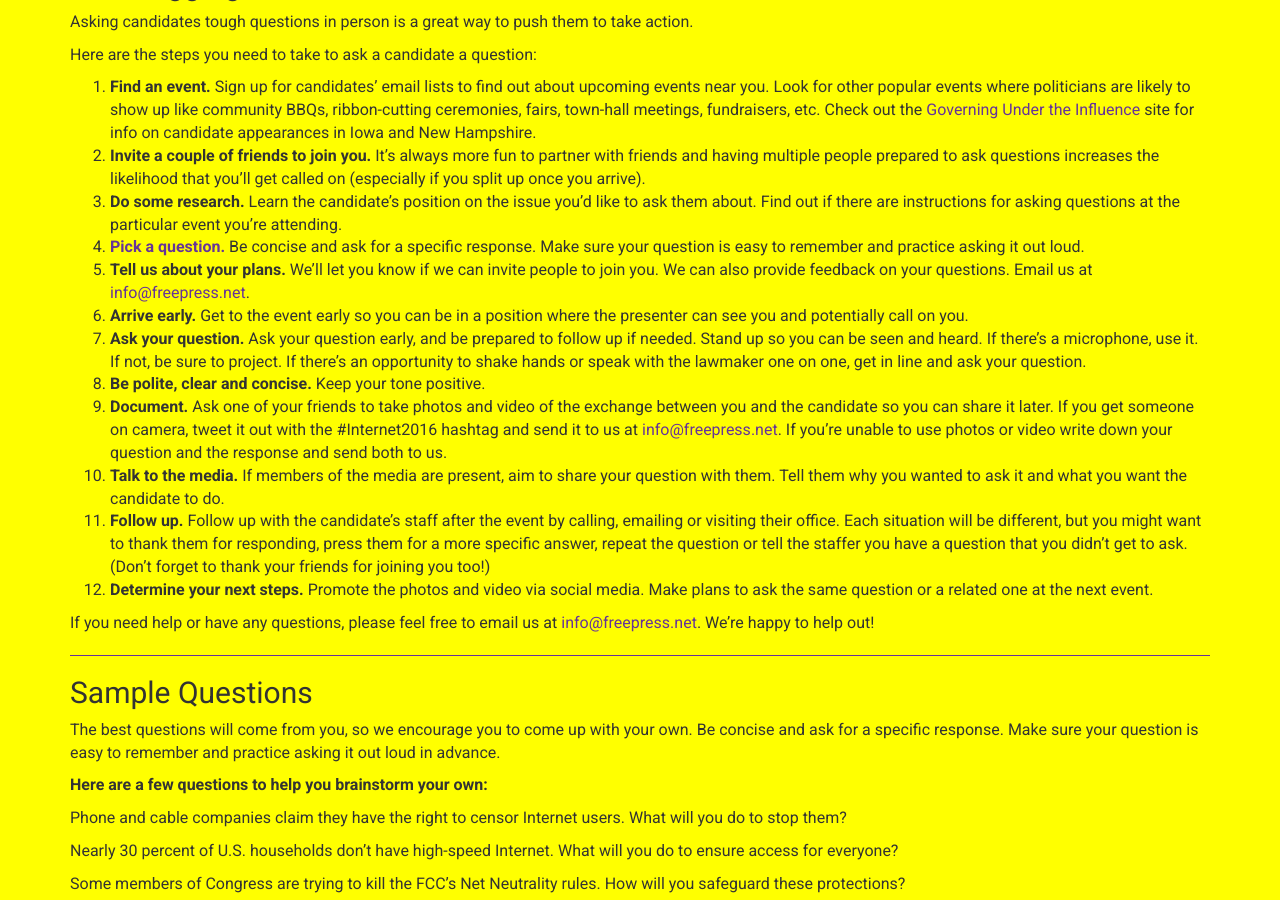
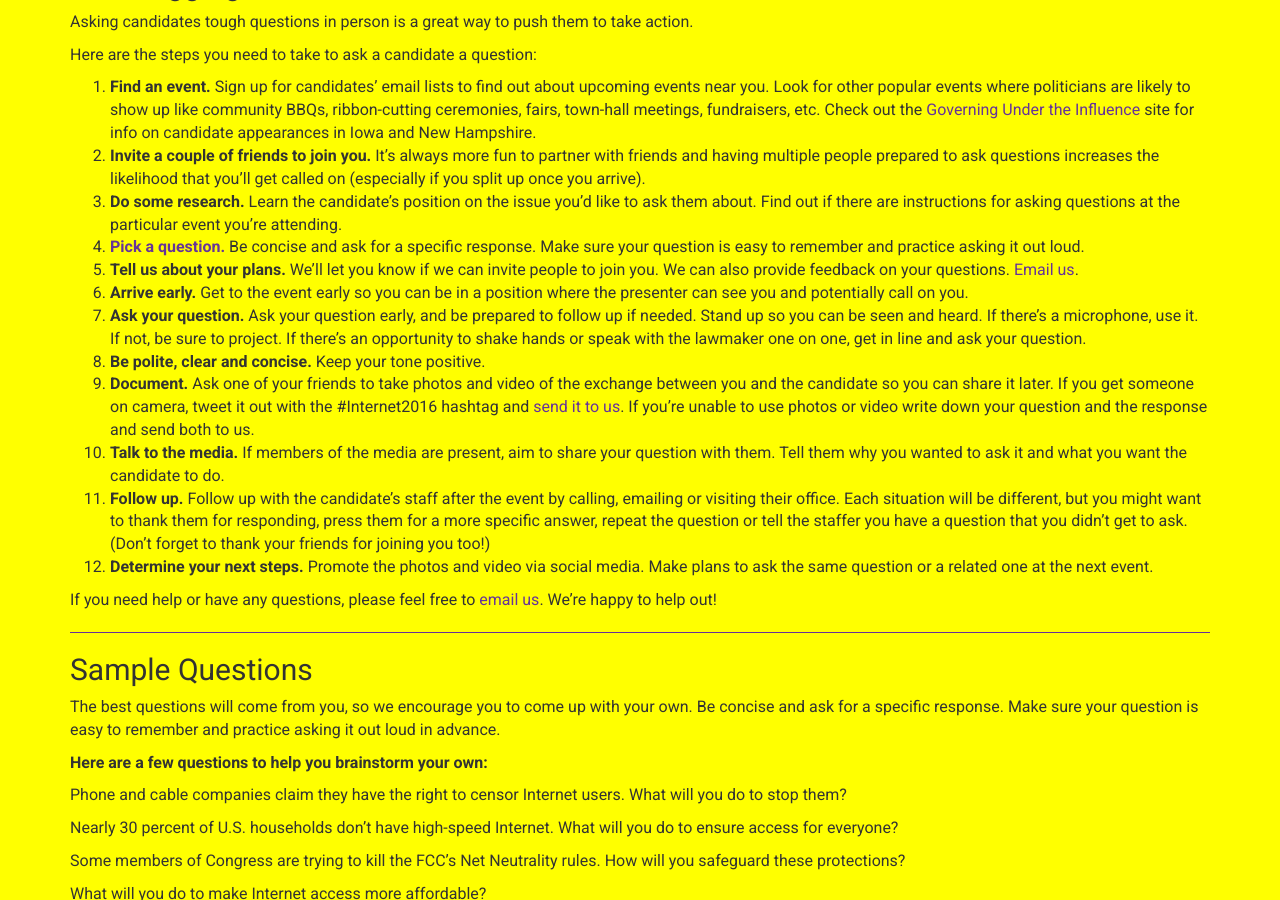
Before and after one commit to freepress/internet2016, a Jekyll site: the page built from _posts/toolkits/2015-01-03-educate-the-candidates.md, in a window 1280 px wide and 900 px high, scrolled down 1635 px. Built offline with Jekyll 4.4.1, drawn with Linux system fonts in a browser that asks for light colours; comment, search, counter and statistics services are not loaded.

Commit message:
updated info@ links

```diff
--- a/_posts/toolkits/2015-01-03-educate-the-candidates.md
+++ b/_posts/toolkits/2015-01-03-educate-the-candidates.md
@@ -58,16 +58,16 @@ Here are the steps you need to take to ask a candidate a question:
  1. **Invite a couple of friends to join you.** It’s always more fun to partner with friends and having multiple people prepared to ask questions increases the likelihood that you’ll get called on (especially if you split up once you arrive).
  1. **Do some research.** Learn the candidate’s position on the issue you’d like to ask them about. Find out if there are instructions for asking questions at the particular event you’re attending.
  1. <a href="#questions">**Pick a question.**</a> Be concise and ask for a specific response. Make sure your question is easy to remember and practice asking it out loud.
- 1. **Tell us about your plans.** We’ll let you know if we can invite people to join you. We can also provide feedback on your questions. Email us at <a href="mailto:info@freepress.net?subject=Internet 2016 bird dogging inquiry">info@freepress.net</a>.
+ 1. **Tell us about your plans.** We’ll let you know if we can invite people to join you. We can also provide feedback on your questions. <a href="mailto:info@freepress.net?subject=Internet 2016 bird dogging inquiry">Email us</a>.
  1. **Arrive early.** Get to the event early so you can be in a position where the presenter can see you and potentially call on you.
  1. **Ask your question.** Ask your question early, and be prepared to follow up if needed. Stand up so you can be seen and heard. If there’s a microphone, use it. If not, be sure to project. If there’s an opportunity to shake hands or speak with the lawmaker one on one, get in line and ask your question.
  1. **Be polite, clear and concise.** Keep your tone positive.
- 1. **Document.** Ask one of your friends to take photos and video of the exchange between you and the candidate so you can share it later. If you get someone on camera, tweet it out with the #Internet2016 hashtag and send it to us at <a href="mailto:info@freepress.net?subject=Internet 2016 bird dogging follow up">info@freepress.net</a>. If you’re unable to use photos or video write down your question and the response and send both to us.
+ 1. **Document.** Ask one of your friends to take photos and video of the exchange between you and the candidate so you can share it later. If you get someone on camera, tweet it out with the #Internet2016 hashtag and <a href="mailto:info@freepress.net?subject=Internet 2016 bird dogging follow up">send it to us</a>. If you’re unable to use photos or video write down your question and the response and send both to us.
  1. **Talk to the media.** If members of the media are present, aim to share your question with them. Tell them why you wanted to ask it and what you want the candidate to do.
  1. **Follow up.** Follow up with the candidate’s staff after the event by calling, emailing or visiting their office. Each situation will be different, but you might want to thank them for responding, press them for a more specific answer, repeat the question or tell the staffer you have a question that you didn’t get to ask. (Don’t forget to thank your friends for joining you too!)
  1. **Determine your next steps.** Promote the photos and video via social media. Make plans to ask the same question or a related one at the next event.
 
-If you need help or have any questions, please feel free to email us at <a href="mailto:info@freepress.net?subject=Educate the candidates inquiry">info@freepress.net</a>. We’re happy to help out!
+If you need help or have any questions, please feel free to <a href="mailto:info@freepress.net?subject=Educate the candidates inquiry">email us</a>. We’re happy to help out!
 
 ***
 
```
